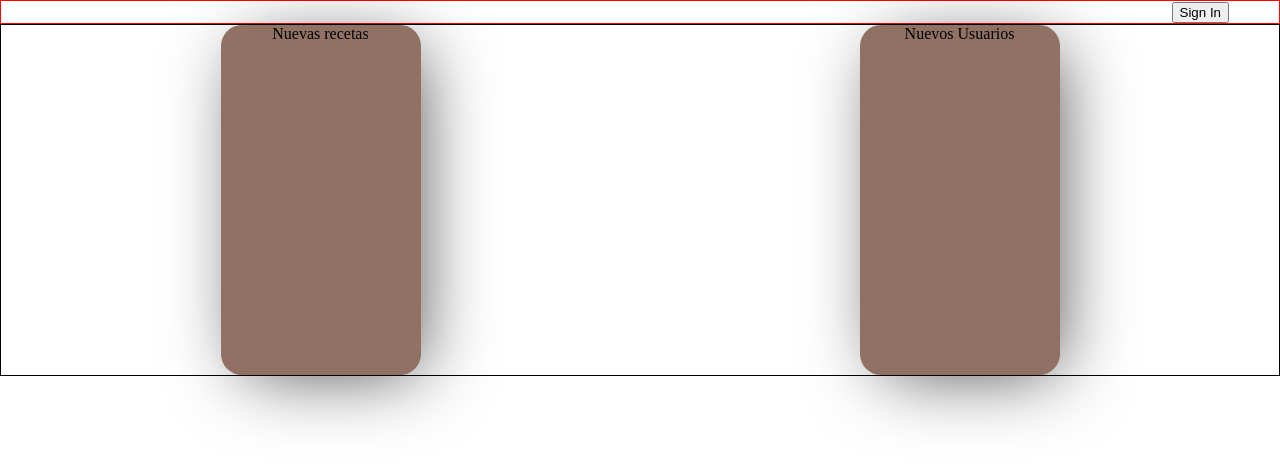
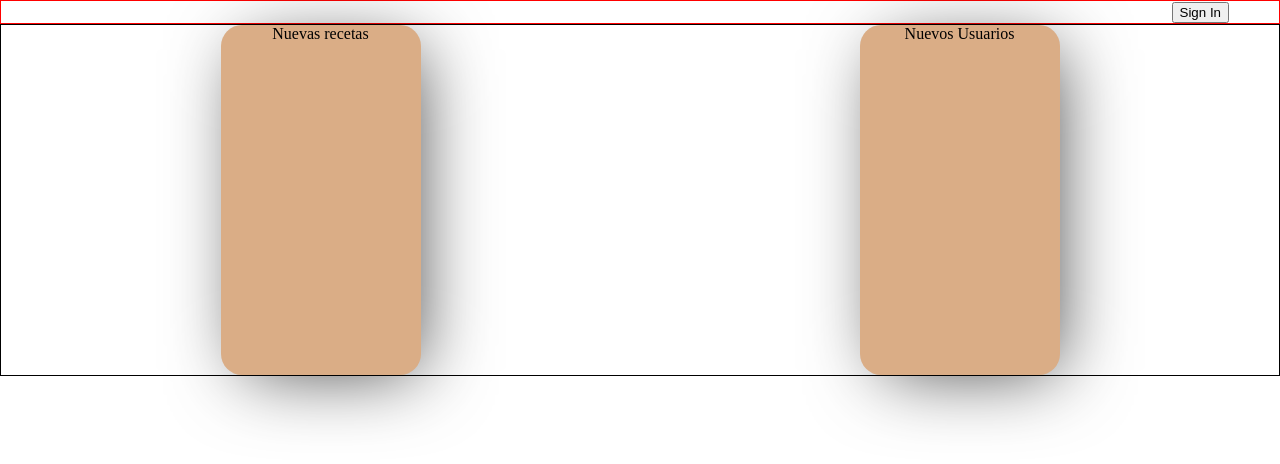
Before and after one commit to fullstacktf/CookBook-Frontend, a React (Create React App) app: page / in a window 1280 px wide. Shown: the top 464 px of the page. Built offline with nearby package versions, Linux system fonts and the light colour scheme.

Commit message:
changes on css

```diff
--- a/src/components/login/Login.module.css
+++ b/src/components/login/Login.module.css
@@ -28,6 +28,7 @@
   height: 100%;
   line-height: 2;
   cursor: pointer;
+  border: 1px solid #70a1ff;
 }
 
 .header {
--- a/src/components/webContent/webSelectors/Selectores.module.css
+++ b/src/components/webContent/webSelectors/Selectores.module.css
@@ -2,7 +2,7 @@
     height: 350px;
     width: 200px;
     padding: auto;
-    background: #907163;
+    background: #DAAD86;
     display: flex;
     justify-content: center;
     border-radius: 21px 21px 21px 21px;
@@ -19,7 +19,7 @@
     height: 350px;
     width: 200px;
     padding: auto;
-    background: #907163;
+    background: #DAAD86;
     display: flex;
     justify-content: center;
     border-radius: 21px 21px 21px 21px;
```
